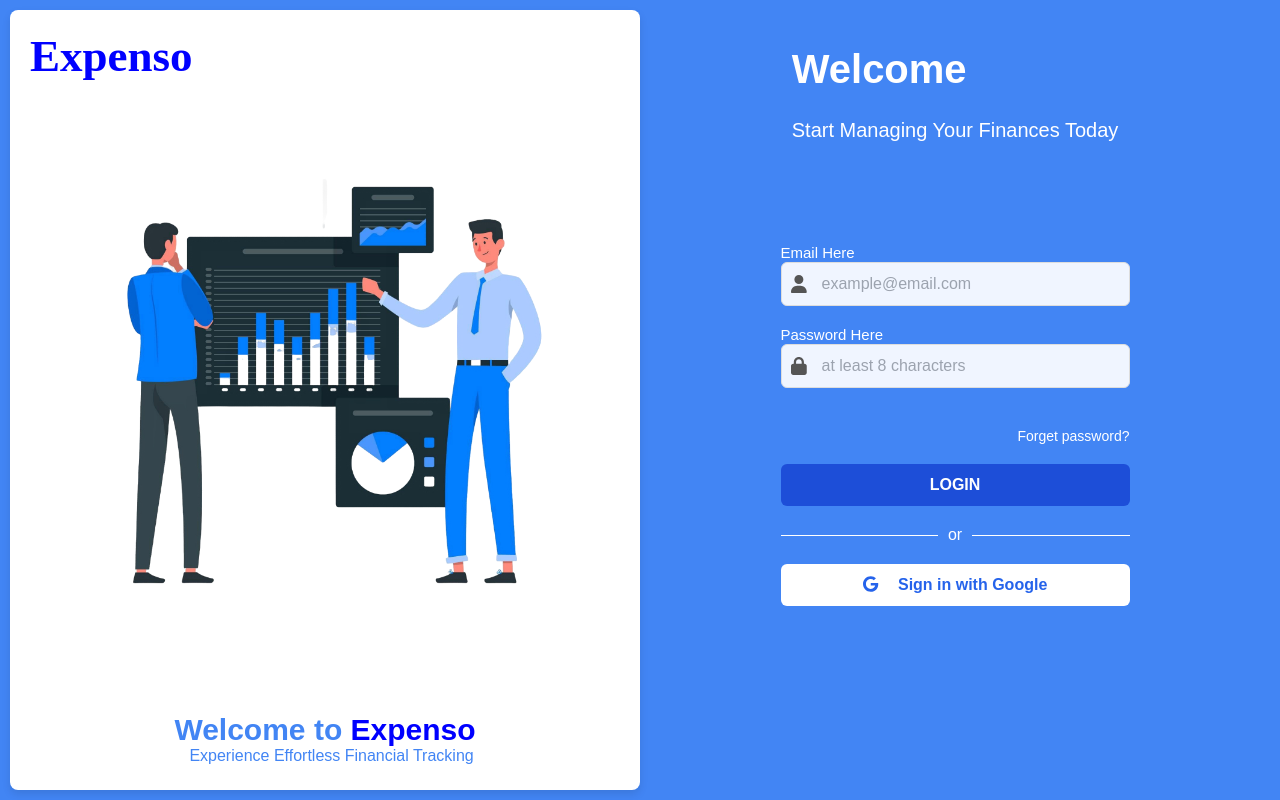
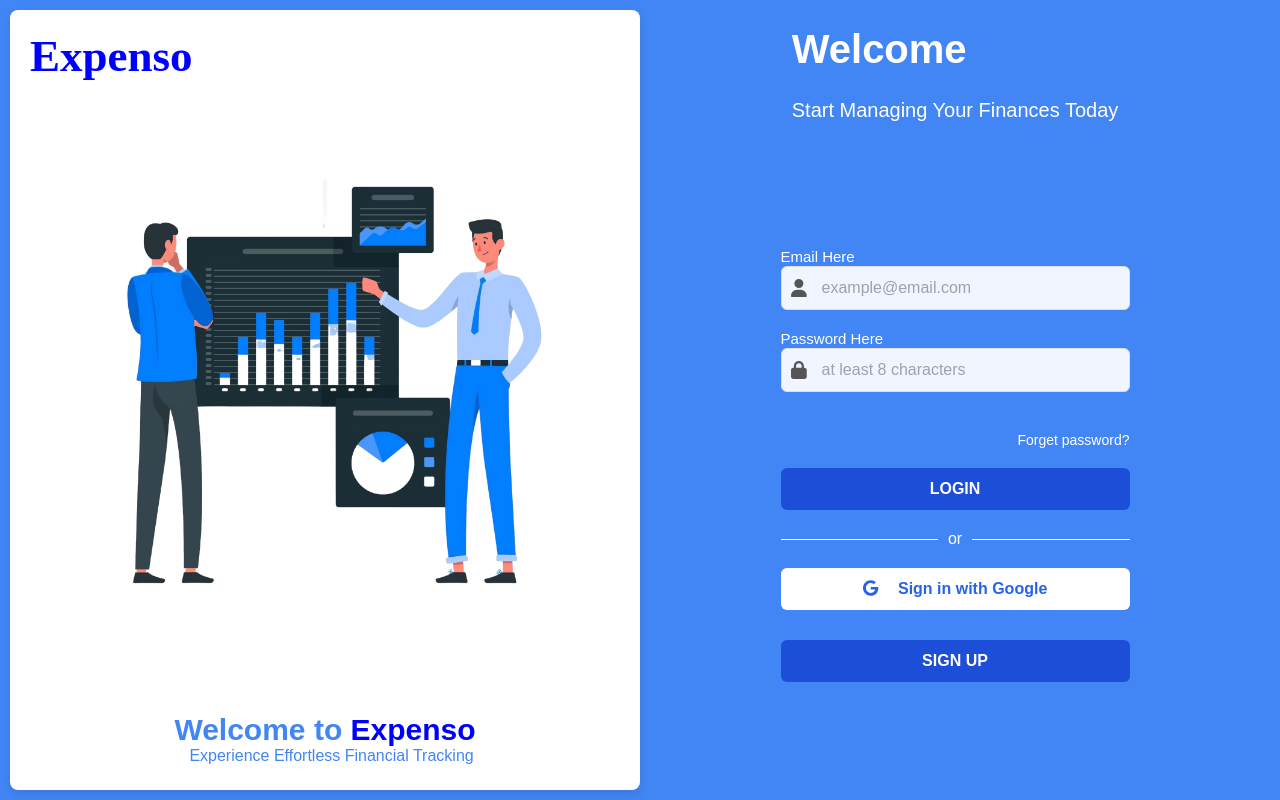
Before and after one commit to HassanKashif-pro/Expense-Tracker, a React (Vite) app in the folder my-react-app/: page /signin in a window 1280 px wide. Built offline with nearby package versions, Linux system fonts and the light colour scheme; a web font is replaced by a local one.

Commit message:
Sign up btn in signin page setup-

```diff
--- a/my-react-app/src/pages/SignIn.tsx
+++ b/my-react-app/src/pages/SignIn.tsx
@@ -16,7 +16,7 @@
 import { Input } from "@/components/ui/input";
 import { zodResolver } from "@hookform/resolvers/zod";
 import { useForm } from "react-hook-form";
-import { Link } from "react-router-dom";
+import { Link, Navigate, useNavigate } from "react-router-dom";
 import { GoogleAuthProvider, signInWithPopup } from "firebase/auth";
 import { auth } from "../firebase/firebaseConfig.ts";
 
@@ -67,7 +67,9 @@
       </div>
     );
   };
-
+  const handleSignUp = () => {
+    window.location.href = "/signup";
+  };
   return (
     <div className="Main-section">
       <div className="Side-section-wrapper">
@@ -109,11 +111,10 @@
               position: "absolute",
               color: "#fff",
               fontSize: "20px",
-              padding: "20px",
             }}
           >
             <h1>Welcome</h1>
-            <p>Start Managing Your Finances Today</p>
+            <p> Start Managing Your Finances Today</p>
           </div>
           <div className="Register-Forms">
             <Form {...form}>
@@ -175,12 +176,26 @@
                   </Button>
                 </div>
                 <OrSeparator />
-                <Button onClick={handleGoogle} className="google-btn">
+                <Button
+                  onClick={handleGoogle}
+                  className="google-btn"
+                  style={{ marginBottom: "30px" }}
+                >
                   <FontAwesomeIcon
                     icon={faGoogle}
-                    style={{ marginRight: "20px", right: "10px" }}
+                    style={{
+                      marginRight: "20px",
+                      right: "10px",
+                    }}
                   />
                   Sign in with Google
+                </Button>
+                <Button
+                  className="register-btn"
+                  style={{ marginTop: "" }}
+                  onClick={handleSignUp}
+                >
+                  SIGN UP
                 </Button>
               </form>
             </Form>
--- a/my-react-app/src/styles/SignIn.css
+++ b/my-react-app/src/styles/SignIn.css
@@ -24,6 +24,7 @@
 }
 .Register-Forms {
   margin-top: 50px;
+  margin-top: 130px;
   display: flex;
 }
 .Side-section-left,
@@ -128,7 +129,8 @@
   align-self: flex-end; /* Align it to the end of the form */
 }
 
-.login-btn {
+.login-btn,
+.register-btn {
   background-color: #1d4ed8;
   color: #ffffff;
   font-weight: bold;
```
